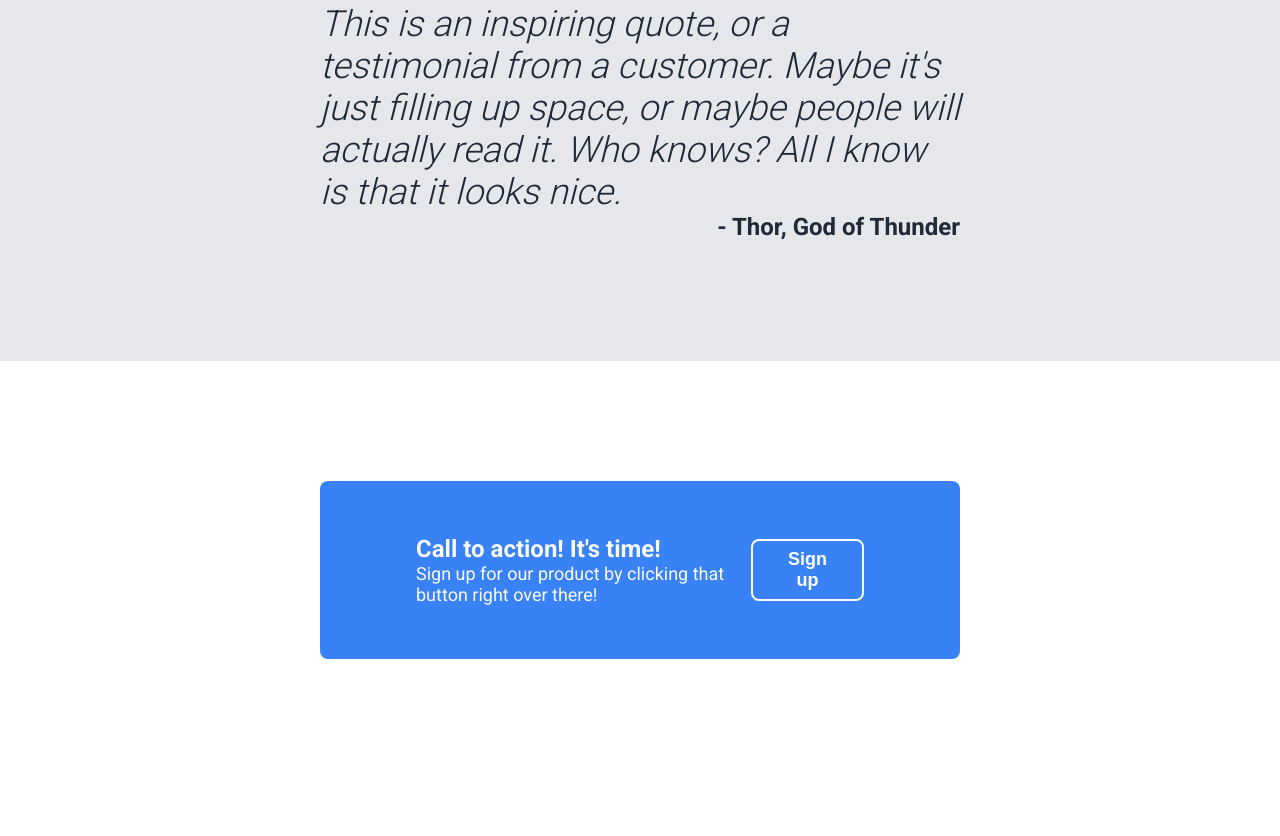
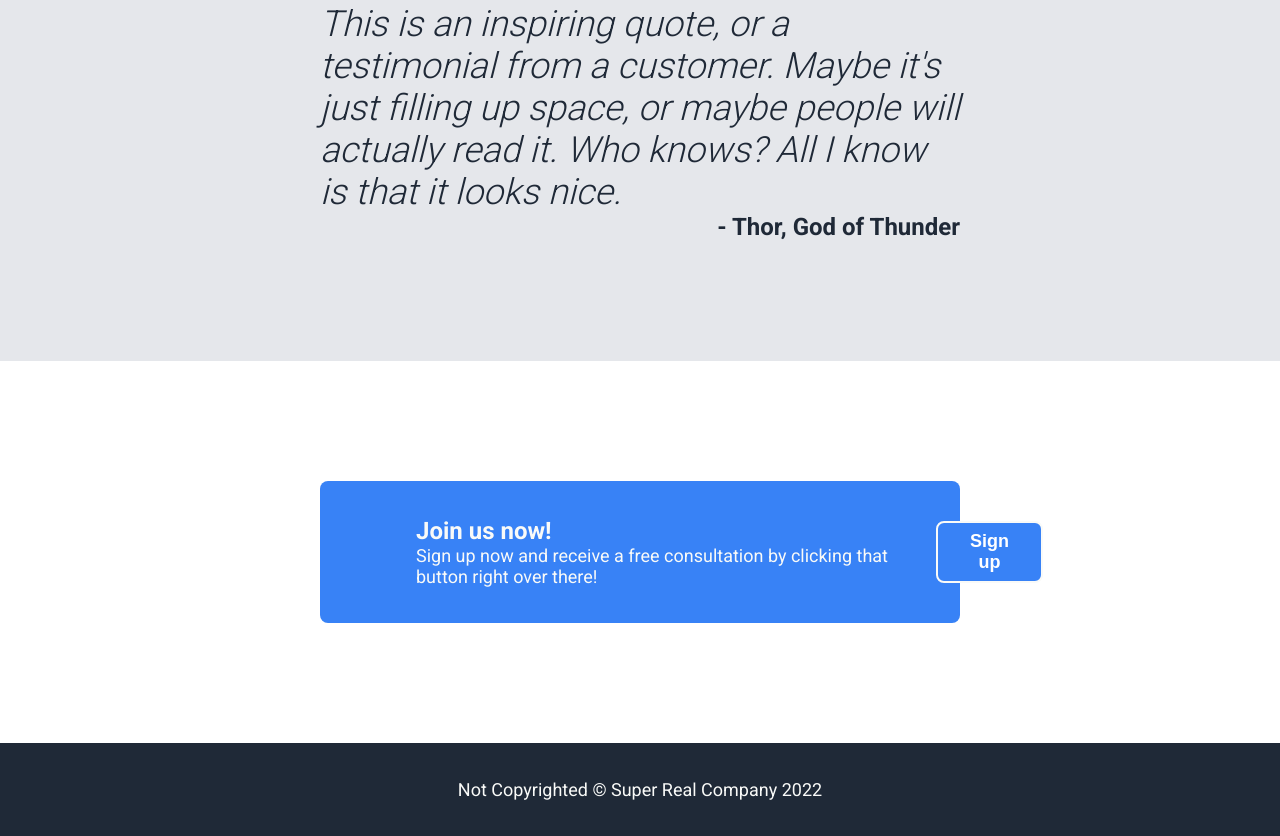
Before and after one commit to VoxxSidus/landing-page, a plain HTML site: page index.html in a window 1280 px wide. Shown: the part 1113-1949 px from the top of the page. Before the commit the page ends 1892 px from the top, so only its background shows below. Drawn offline with Linux system fonts and the light colour scheme.

Commit message:
Footer complete

```diff
--- a/index.html
+++ b/index.html
@@ -80,10 +80,10 @@
         <div class="call-to-action">
             <div>
                 <div class="cta-header">
-                    Call to action! It's time!
+                    Join us now!
                 </div>
                 <div class="cta-text">
-                    Sign up for our product by clicking that button right over there!
+                    Sign up now and receive a free consultation by clicking that button right over there!
                 </div>
             </div>
             <button class="signup cta-signup">
@@ -91,5 +91,9 @@
             </button>
         </div>
     </div>
+
+    <footer>
+        Not Copyrighted © Super Real Company 2022
+    </footer>
 </body>
 </html>
--- a/style.css
+++ b/style.css
@@ -149,7 +149,7 @@ body {
     color: #F9FAF8;
     background-color: #3882F6;
     border-radius: 8px;
-    padding: 54px 96px;
+    padding: 36px 96px;
 }
 
 .cta-header {
@@ -159,6 +159,7 @@ body {
 
 .cta-text {
     font-size: 18px;
+    width: 520px;
 }
 
 .cta-signup {
@@ -168,3 +169,11 @@ body {
     margin-top: 0;
     margin-left: auto;
 }
+
+footer {
+    font-size: 18px;
+    text-align: center;
+    background-color: #1F2937;
+    color: #F9FAF8;
+    padding: 36px 0;
+}
```
